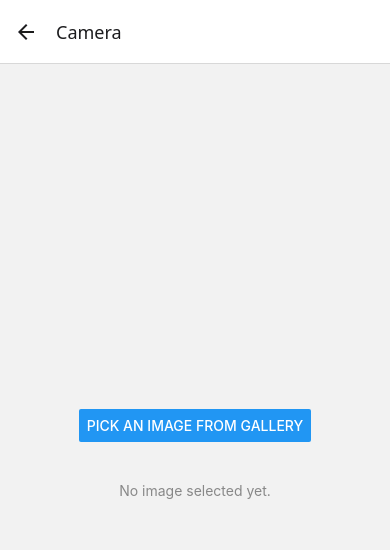
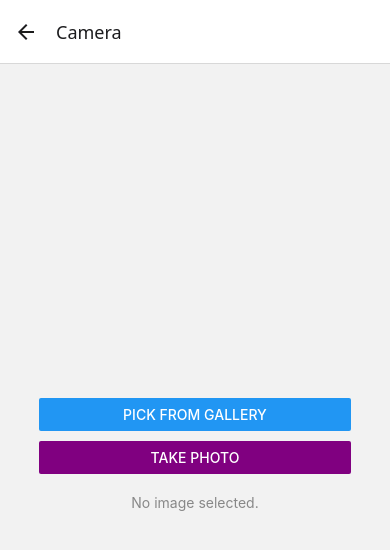
Before and after one commit to berryranus/DeviceFeaturesApp, a React Native app: screen /Camera in a window 390 px wide. Shown: the top 550 px of the page. Built offline with nearby package versions, Linux system fonts and the light colour scheme.

Commit message:
feat: implement camera capture functionality

```diff
--- a/screens/CameraScreen.js
+++ b/screens/CameraScreen.js
@@ -5,44 +5,60 @@ import * as ImagePicker from 'expo-image-picker';
 export default function CameraScreen() {
   const [selectedImage, setSelectedImage] = useState(null);
 
-  // Galeri İzni ve Resim Seçme
+  // Galeri Fonksiyonu (Aynı)
   const pickImage = async () => {
-    // İzin iste
     const { status } = await ImagePicker.requestMediaLibraryPermissionsAsync();
+    if (status !== 'granted') {
+      Alert.alert('Permission denied!');
+      return;
+    }
+    const result = await ImagePicker.launchImageLibraryAsync({
+      mediaTypes: ImagePicker.MediaTypeOptions.Images,
+      allowsEditing: true,
+      aspect: [16, 9],
+      quality: 0.5,
+    });
+    if (!result.canceled) setSelectedImage(result.assets[0].uri);
+  };
+
+  // YENİ: Kamera Fonksiyonu
+  const takePhoto = async () => {
+    const { status } = await ImagePicker.requestCameraPermissionsAsync();
 
     if (status !== 'granted') {
-      Alert.alert('Permission required', 'Camera roll permissions are needed!');
+      Alert.alert('Permission denied!');
       return;
     }
 
-    // Galeriyi aç
-    const result = await ImagePicker.launchImageLibraryAsync({
-      mediaTypes: ImagePicker.MediaTypeOptions.Images,
+    const result = await ImagePicker.launchCameraAsync({
       allowsEditing: true,
-      aspect: [4, 3],
+      aspect: [16, 9],
       quality: 0.5,
     });
 
-    if (!result.canceled) {
-      setSelectedImage(result.assets[0].uri);
-    }
+    if (!result.canceled) setSelectedImage(result.assets[0].uri);
   };
 
   return (
     <View style={styles.container}>
-      <Button title="Pick an image from gallery" onPress={pickImage} />
+      <View style={styles.buttonContainer}>
+        <Button title="Pick from Gallery" onPress={pickImage} />
+        <View style={{ height: 10 }} />
+        <Button title="Take Photo" onPress={takePhoto} color="purple" />
+      </View>
 
       {selectedImage ? (
         <Image source={{ uri: selectedImage }} style={styles.image} />
       ) : (
-        <Text style={styles.text}>No image selected yet.</Text>
+        <Text style={styles.text}>No image selected.</Text>
       )}
     </View>
   );
 }
 
 const styles = StyleSheet.create({
-  container: { flex: 1, alignItems: 'center', justifyContent: 'center', gap: 20 },
-  image: { width: 300, height: 200, borderRadius: 10, marginTop: 20 },
-  text: { marginTop: 20, color: '#888' }
+  container: { flex: 1, alignItems: 'center', justifyContent: 'center' },
+  buttonContainer: { width: '80%', marginBottom: 20 },
+  image: { width: 300, height: 200, borderRadius: 10 },
+  text: { color: '#888' }
 });
```
